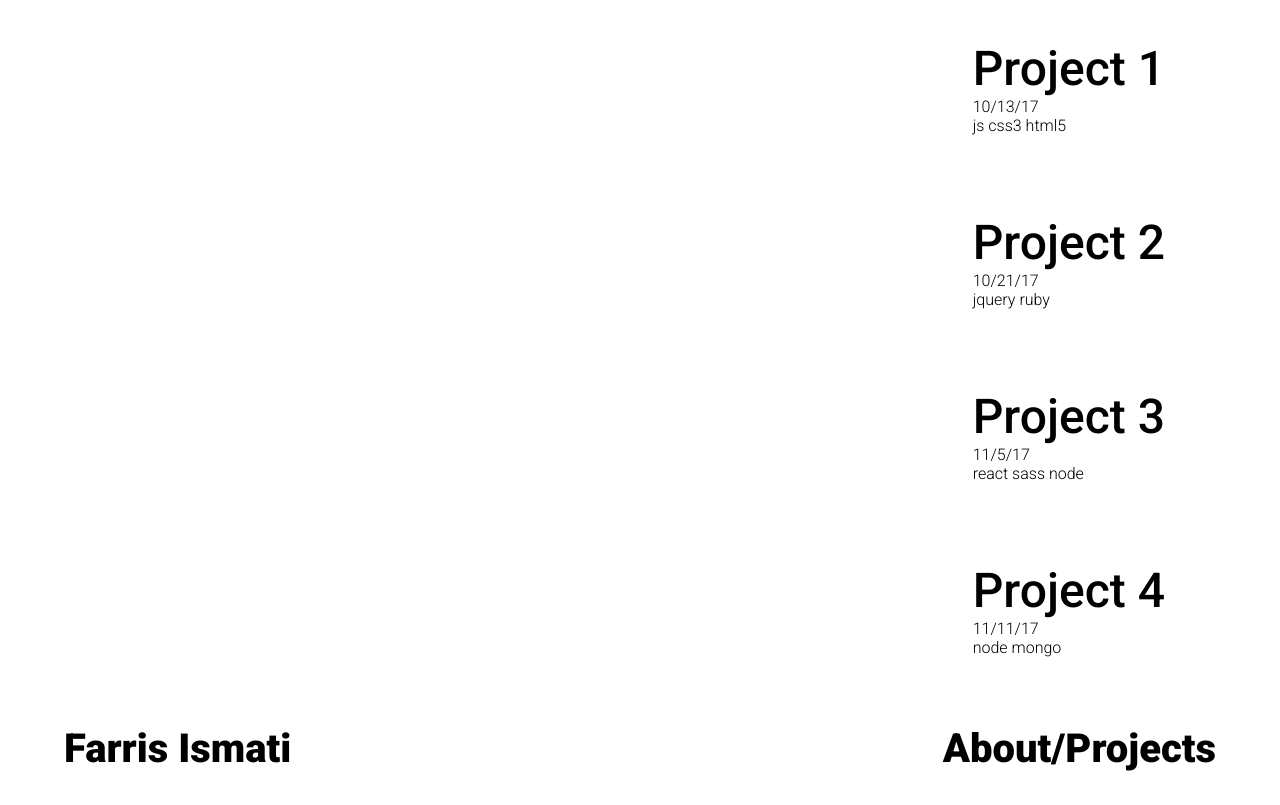
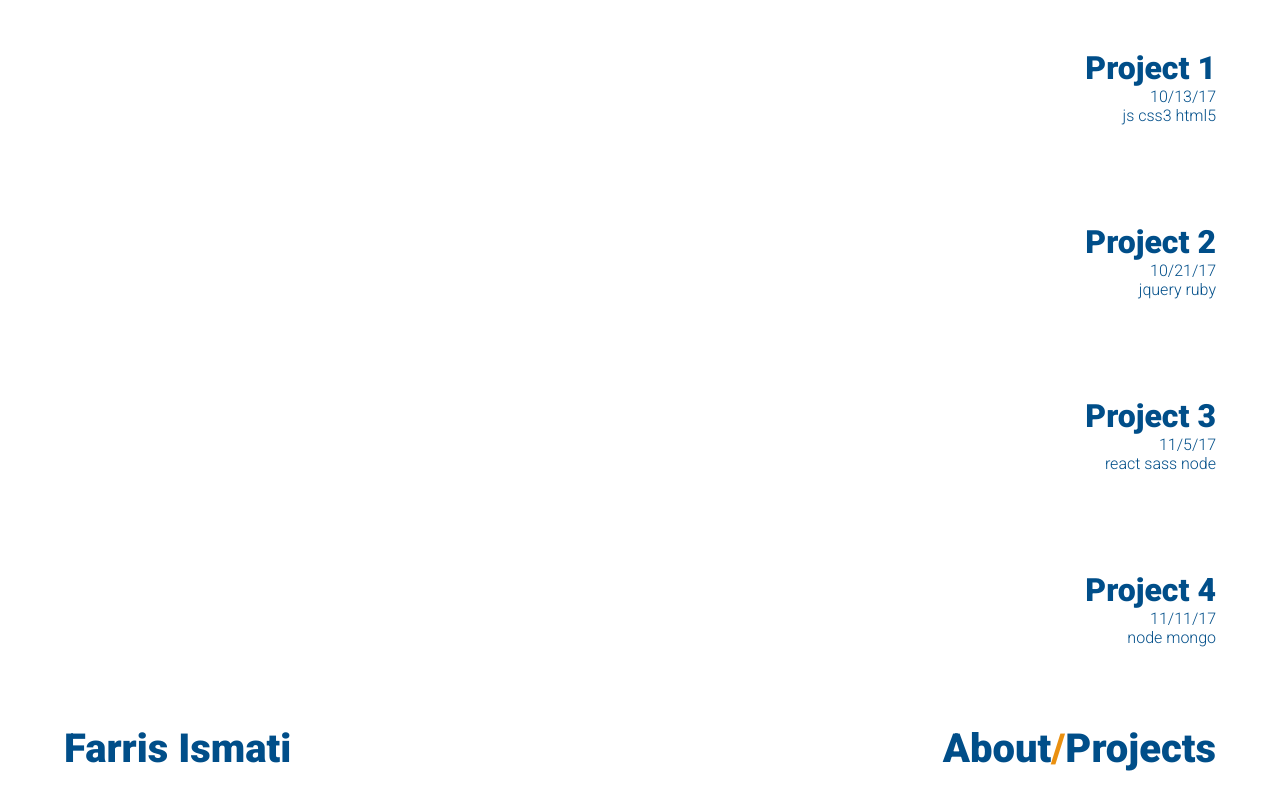
Before and after one commit to FarrisIsmati/portfolio, a plain HTML site: page index.html in a window 1280 px wide. Drawn offline with Linux system fonts and the light colour scheme.

Commit message:
add new color scheme

```diff
--- a/css/style.css
+++ b/css/style.css
@@ -7,19 +7,6 @@ body {
   font-family: 'Roboto', sans-serif;
 }
 
-/*----FONT SELECTION----*/
-h1 {
-
-}
-
-h2 {
-
-}
-
-p {
-
-}
-
 /*----MAIN----*/
 
   main {
@@ -27,37 +14,54 @@ main {
     height: 87%;
     /*background-color: #b03532;*/
     display: grid;
-  grid-template-columns: auto 33%;
+    grid-template-columns: auto 25% 5%;
   }
 
   .main-view{
     /*background-color: yellow;*/
   }
 
+/*----MAIN SIDEBAR----*/
+
   .main-sidebar{
     /*background-color: blue;*/
     display: flex;
     flex-direction: column;
     justify-content: space-around;
-  align-items: center;
+    align-items: flex-end;
   }
 
   .sidebar-project{
-  margin: 20px 0 20px 0;
+    margin: 20px 0 20px 5%;
     display: flex;
     flex-direction: column;
+    align-items: flex-end;
+    transition: color .1s;
+    cursor: pointer;
+  }
+
+  .sidebar-project:hover h1{
+    color: #EA9010;
+    transition: color .2s;
   }
 
   .sidebar-project h1 {
-  font-weight: 500;
+    font-weight: 900;
     margin: 0;
-  font-size: 3em;
+    font-size: 2em;
+    color: #004E89;
+  }
+
+  .sidebar-project:hover p{
+    color: #EA9010;
+    transition: color .2s;
   }
 
   .sidebar-project p {
     font-weight: 200;
     margin: 0;
     font-size: 1em;
+    color: #004E89;
   }
 
 /*----NAV BAR----*/
@@ -78,9 +82,44 @@ nav h2 {
 
   nav > h2 {
     margin-left: 5%;
+    color: #004E89;
+    transition: color .2s;
+    cursor: pointer;
+  }
+
+  nav > h2:hover {
+    color: #EA9010;
+    transition: color .1s;
+    cursor: pointer;
   }
 
   nav div {
     margin-right: 5%;
     display: flex;
   }
+
+  nav div h2:first-child{
+    color: #004E89;
+    transition: color .1s;
+  }
+
+  nav div h2:first-child:hover{
+    color: #EA9010;
+    cursor: pointer;
+    transition: color .2s;
+  }
+
+  nav div h2:nth-child(2){
+    color: #EA9010;
+  }
+
+  nav div h2:last-child {
+    color: #004E89;
+    transition: color .1s;
+  }
+
+  nav div h2:last-child:hover {
+    color: #EA9010;
+    cursor: pointer;
+    transition: color .2s;
+  }
```
Lines whose indentation alone changed are shown as unchanged.
